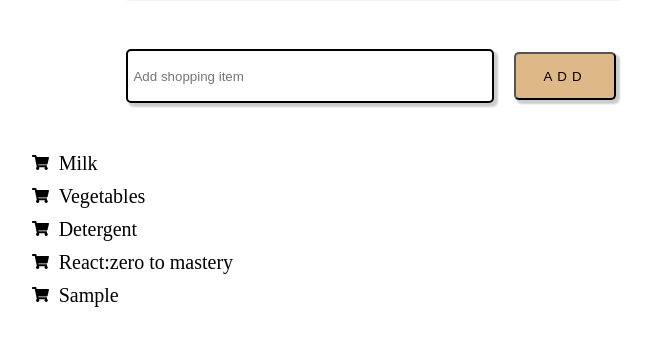
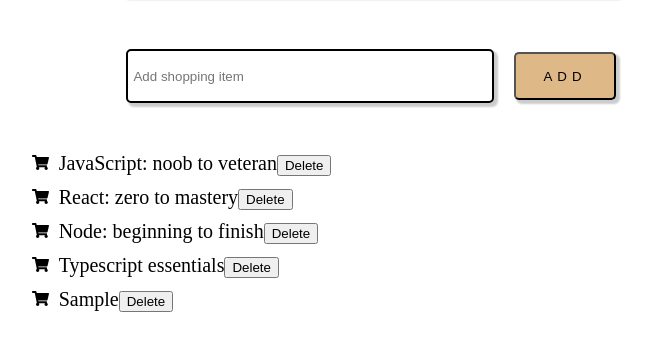
Before and after one commit to HuangLingxiaoCN/My_Study_Goals, a plain HTML site: page index.html in a window 1280 px wide. Both pictures are taken after typing "Sample" into the empty fields and a click on the button "ADD". Shown: the part 192-542 px from the top of the page, without its empty margins (269-929 px from the left). Drawn offline with Linux system fonts and the light colour scheme.

Commit message:
added hard-coded delete functionality

```diff
--- a/index.html
+++ b/index.html
@@ -21,10 +21,10 @@
       <!-- <i class="fab fa-github-square"></i> -->
       <div class="shopping_list_container">
         <ul id="shopping_list">
-          <li><img src="./shopping-cart-solid.svg">Milk</li>
-          <li><img src="./shopping-cart-solid.svg">Vegetables</li>
-          <li><img src="./shopping-cart-solid.svg">Detergent</li>
-          <li><img src="./shopping-cart-solid.svg">React:zero to mastery</li>
+          <li><img src="./shopping-cart-solid.svg">JavaScript: noob to veteran<button class='deleteBtn'>Delete</button></li>
+          <li><img src="./shopping-cart-solid.svg">React: zero to mastery<button class='deleteBtn'>Delete</button></li>
+          <li><img src="./shopping-cart-solid.svg">Node: beginning to finish<button class='deleteBtn'>Delete</button></li>
+          <li><img src="./shopping-cart-solid.svg">Typescript essentials<button class='deleteBtn'>Delete</button></li>
         </ul>
       </div>
     </div>
--- a/script.js
+++ b/script.js
@@ -1,6 +1,7 @@
-let input = document.getElementById("input");
-let button = document.getElementById("button");
-let shopping_list = document.getElementById("shopping_list");
+const input = document.getElementById("input");
+const button = document.getElementById("button");
+const shopping_list = document.getElementById("shopping_list");
+const deleteBtns = document.querySelectorAll('.deleteBtn');
 
 let shopping_item;
 
@@ -9,12 +10,22 @@ const inputHandler = e => {
 };
 
 const sumbitHandler = event => {
-  let newItem = document.createElement('li');
-  let newIcon = document.createElement('img');
+  // Shopping list Item
+  const newItem = document.createElement('li');
+  newItem.textContent = shopping_item;
+  // Image Icon
+  const newIcon = document.createElement('img');
   newIcon.src = "./shopping-cart-solid.svg";
-  newItem.textContent = shopping_item;
+  // Delete button
+  const deleteButton = document.createElement('button');
+  deleteButton.textContent = 'Delete';
+  deleteButton.onclick = (e) => {
+    let deleteNode = e.target;
+    deleteNode.parentNode.remove(deleteNode);
+  };
+  // Append to the shopping list
   newItem.prepend(newIcon);
-
+  newItem.append(deleteButton);
   shopping_list.appendChild(newItem);
   // Reset the input to be empty
   input.value = '';
@@ -22,3 +33,9 @@ const sumbitHandler = event => {
 
 input.addEventListener("change", inputHandler);
 button.addEventListener("click", sumbitHandler);
+deleteBtns.forEach(btn => {
+  btn.addEventListener('click', (e) => {
+    let deleteNode = e.target;
+    deleteNode.parentNode.remove(deleteNode);
+  })
+});
--- a/styles.css
+++ b/styles.css
@@ -41,7 +41,7 @@
   border-radius: 5px;
 }
 
-button {
+.add_item_container button {
   width: 20%;
   height: 60%;
   margin-left: 20px;
```
